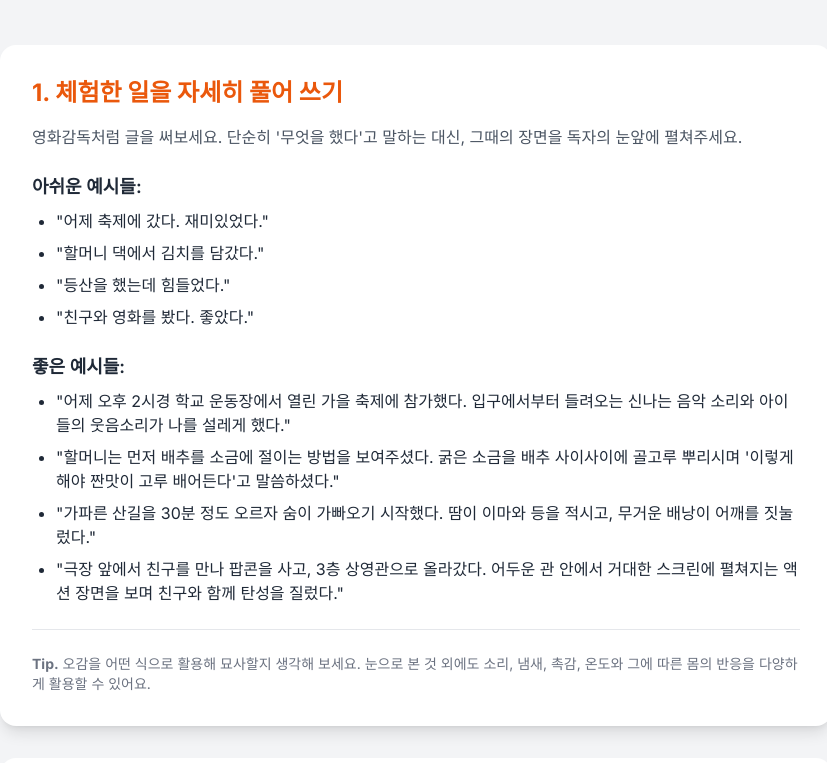
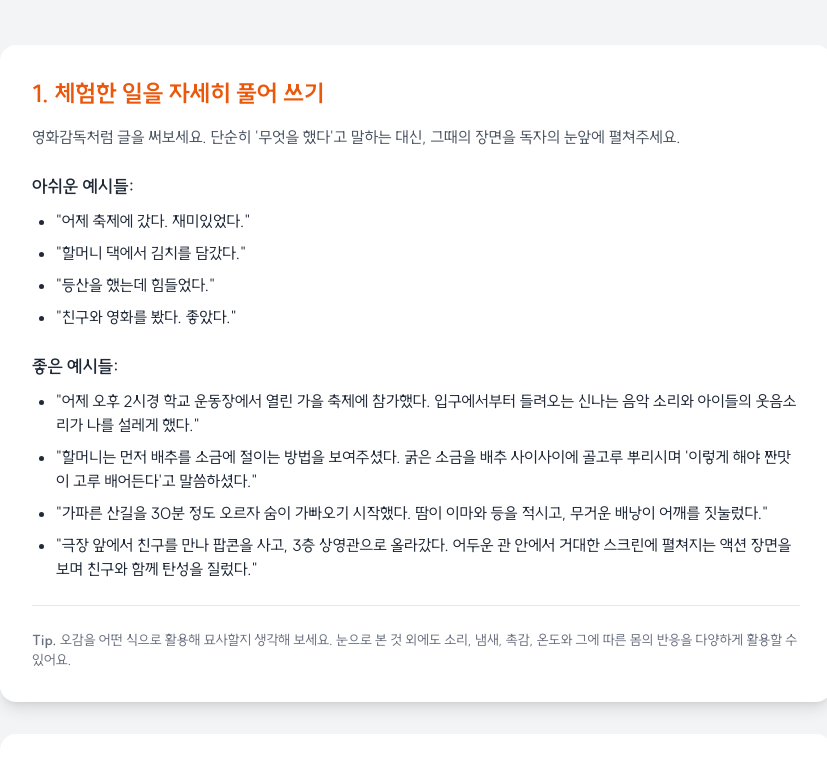
Before and after one commit to yur2520/korean, a plain HTML site: page chgs.html in a window 1280 px wide. Shown: the part 223-986 px from the top of the page, without its empty margins (224-1051 px from the left). Drawn offline with nearby package versions, Linux system fonts and the light colour scheme.

Commit message:
Update chgs.html

```diff
--- a/chgs.html
+++ b/chgs.html
@@ -3,6 +3,8 @@
 <head>
     <meta charset="UTF-8">
     <meta name="viewport" content="width=device-width, initial-scale=1.0">
+    <meta name="robots" content="noindex, nofollow">
+    <link rel="stylesheet" href="styles.css">
     <title>체험 감상 글쓰기 가이드</title>
     <!-- 폰트: Inter -->
     <link rel="preconnect" href="https://fonts.googleapis.com">
@@ -12,7 +14,7 @@
     <script src="https://cdn.tailwindcss.com"></script>
     <style>
         body {
-            font-family: 'Inter', sans-serif;
+            font-family: 'SUITE Variable','Inter', sans-serif;
             background-color: #f3f4f6; /* 밝은 회색 배경색 */
             color: #1f2937; /* 어두운 회색 텍스트 */
         }
```
